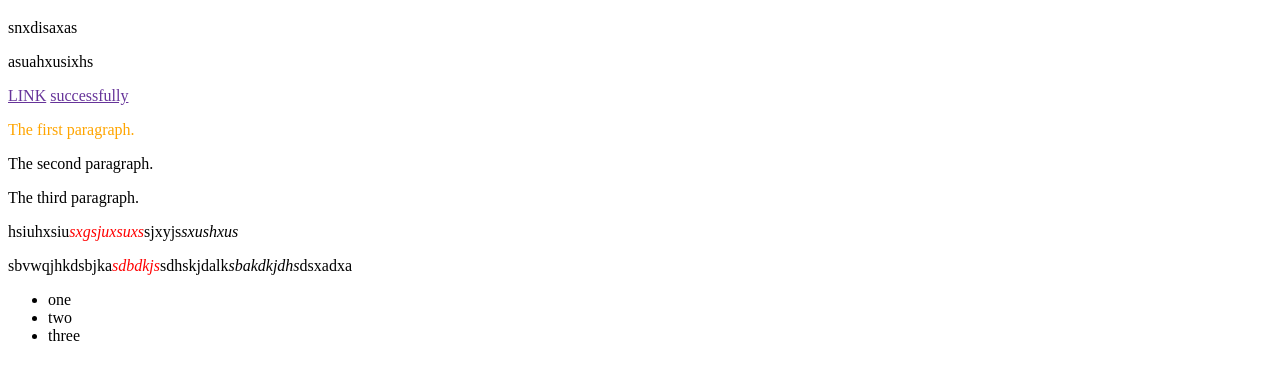
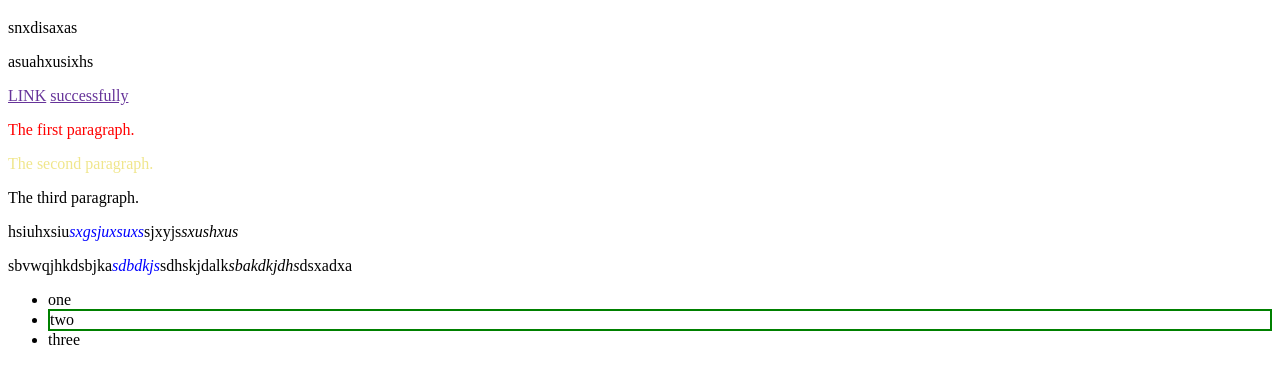
Before and after one commit to SumekaAspire/Intern, a plain HTML site: page day10/pseudoclass.html in a window 1280 px wide. Shown: the part 61-444 px from the top of the page. Drawn offline with Linux system fonts and the light colour scheme.

Commit message:
Update pseudoclass.css

```diff
--- a/day10/pseudoclass.css
+++ b/day10/pseudoclass.css
@@ -1,3 +1,6 @@
+p:first-child {
+    color:red;
+}
 a:link{
     color:rebeccapurple;
 }
@@ -10,9 +13,20 @@ a:hover{
 a:active{
     color:salmon;
 }
-p:first-child{
+a.para:hover{
+    font-size:20px;
+    color:sienna;
+}
+p:hover{
     color:orange;
 }
-p i:first-child {
-    color: #ff0000;
+p:last-child{
+    color:khaki;
+}
+p i:first-child{
+    color: blue;
    }
+li:nth-child(2)
+{
+    border:2px solid green;
+}
```
